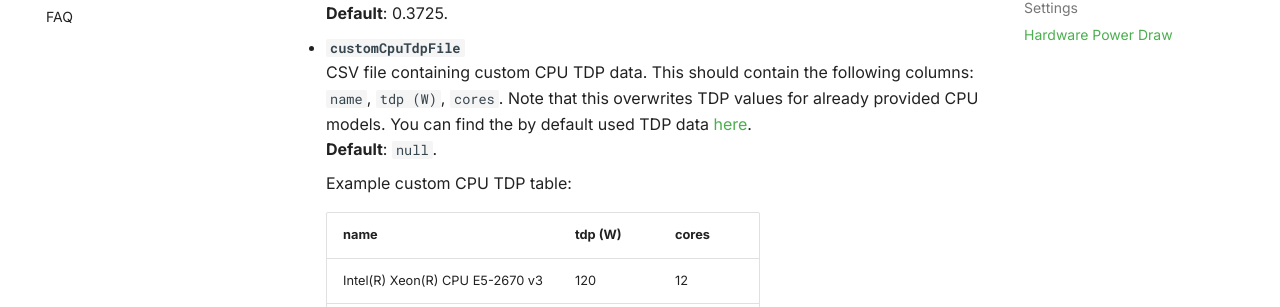
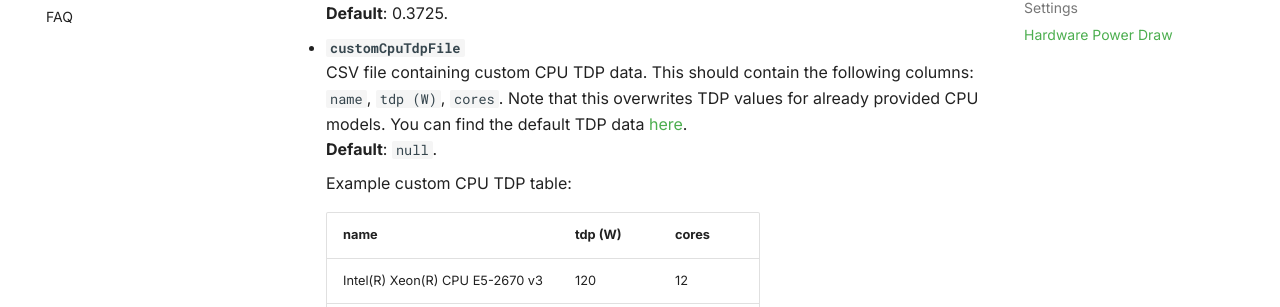
Before and after one commit to nextflow-io/nf-co2footprint, an MkDocs documentation site: the page built from docs/usage/parameters.md, in a window 1280 px wide and 900 px high, scrolled down 1954 px. Shown: the part 172-479 px from the top of the window. Built offline with MkDocs 1.6.1 and Material for MkDocs 9.7.7, drawn with Linux system fonts in a browser that asks for light colours; comment, search, counter and statistics services are not loaded.

Commit message:
Documentation: Minor fixes of links and spelling
Signed-off-by: Josua Carl <josua.carl@uni-tuebingen.de>

```diff
--- a/docs/usage/parameters.md
+++ b/docs/usage/parameters.md
@@ -65,7 +65,7 @@
   **Default**: 0.3725.
 
 - **`customCpuTdpFile`**
-  CSV file containing custom CPU TDP data. This should contain the following columns: `name`, `tdp (W)`, `cores`. Note that this overwrites TDP values for already provided CPU models. You can find the by default used TDP data [here](https://nextflow-io.github.io/nf-co2footprint/plugins/nf-co2footprint/src/resources/cpu_tdp_data/CPU_TDP_wikichip.csv).
+  CSV file containing custom CPU TDP data. This should contain the following columns: `name`, `tdp (W)`, `cores`. Note that this overwrites TDP values for already provided CPU models. You can find the default TDP data [here](https://nextflow-io.github.io/nf-co2footprint/plugins/nf-co2footprint/src/resources/cpu_tdp_data/CPU_TDP.csv).
   **Default**: `null`.
 
     Example custom CPU TDP table: <a id="custom-tdp-table"></a>
@@ -102,4 +102,4 @@
 
     Example custom CPU power model:
 
-    <img src="../assets/example_powerdraw_function_linear.png" alt="Example custom CPU power model" width="700"/>
+    <img src="./assets/example_powerdraw_function_linear.png" alt="Example custom CPU power model" width="700"/>
```
Also changed, not shown: docs/usage/FAQ.md (+3 -3 lines).
